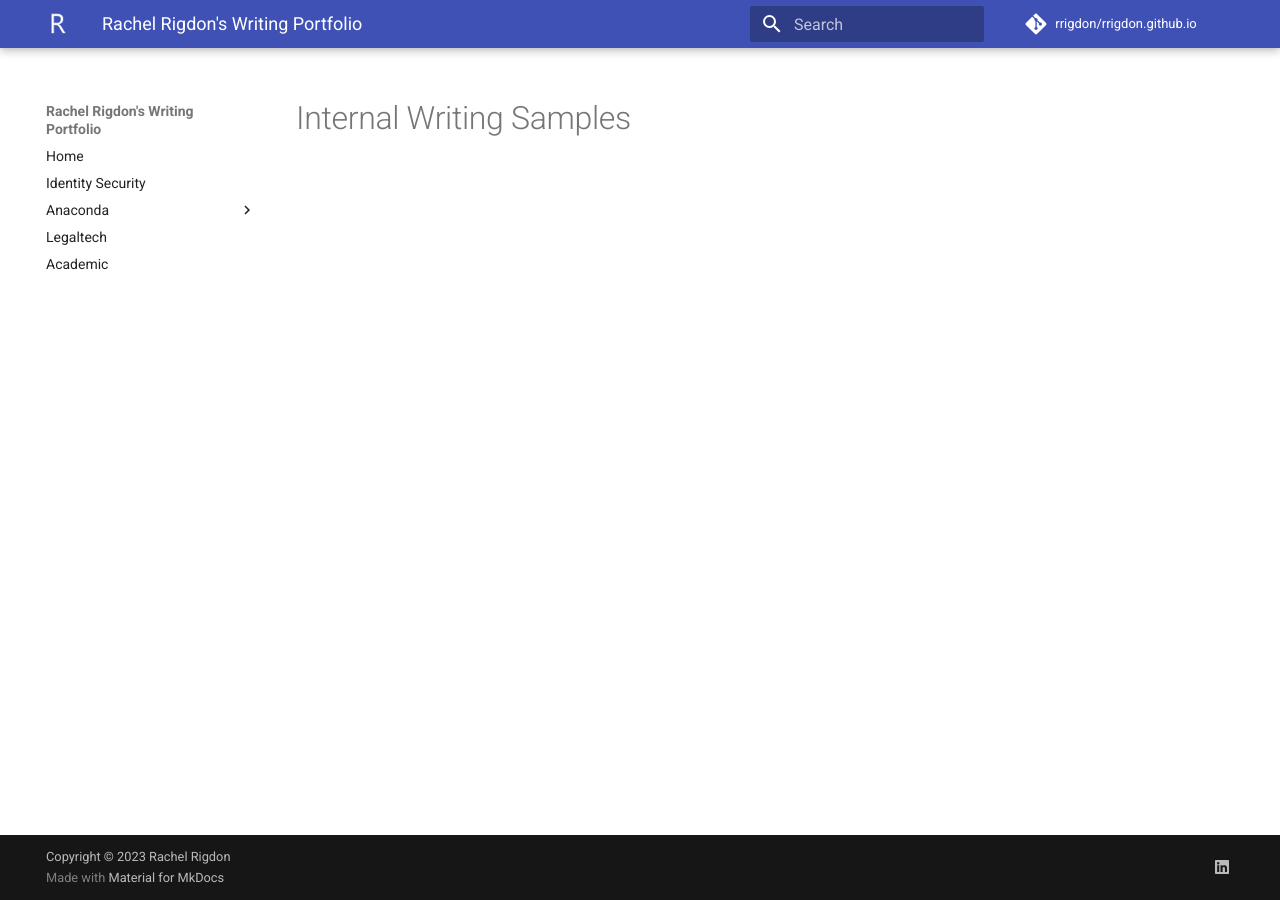
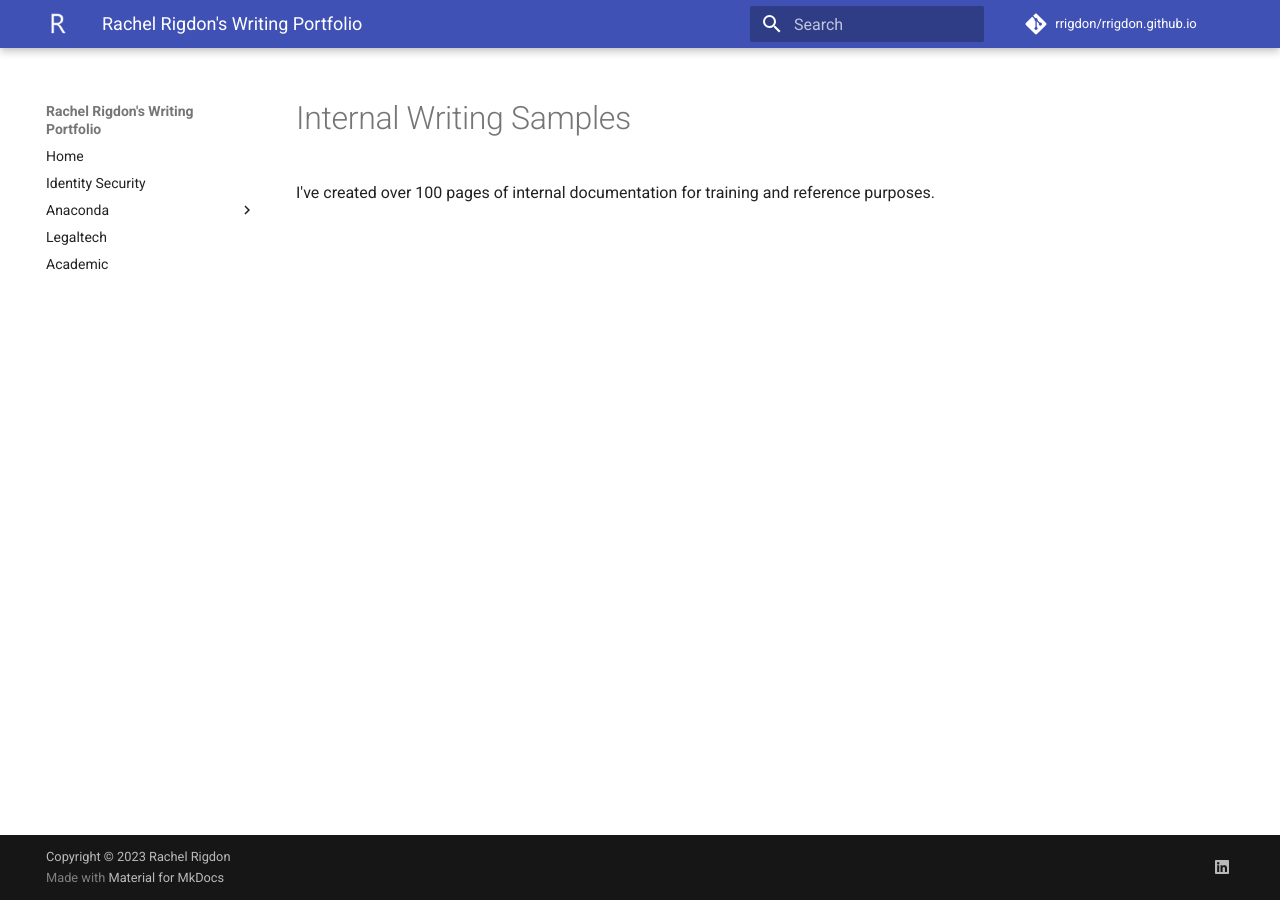
Before and after one commit to rrigdon/rrigdon.github.io, an MkDocs documentation site: the page built from docs/internal/index.md, in a window 1280 px wide. Built offline with MkDocs 1.6.1 and Material for MkDocs 9.7.7, drawn with Linux system fonts in a browser that asks for light colours; comment, search, counter and statistics services are not loaded.

Commit message:
added some info

```diff
--- a/docs/internal/index.md
+++ b/docs/internal/index.md
@@ -4,3 +4,5 @@ search:
 ---
 
 # Internal Writing Samples
+
+I've created over 100 pages of internal documentation for training and reference purposes.
```
